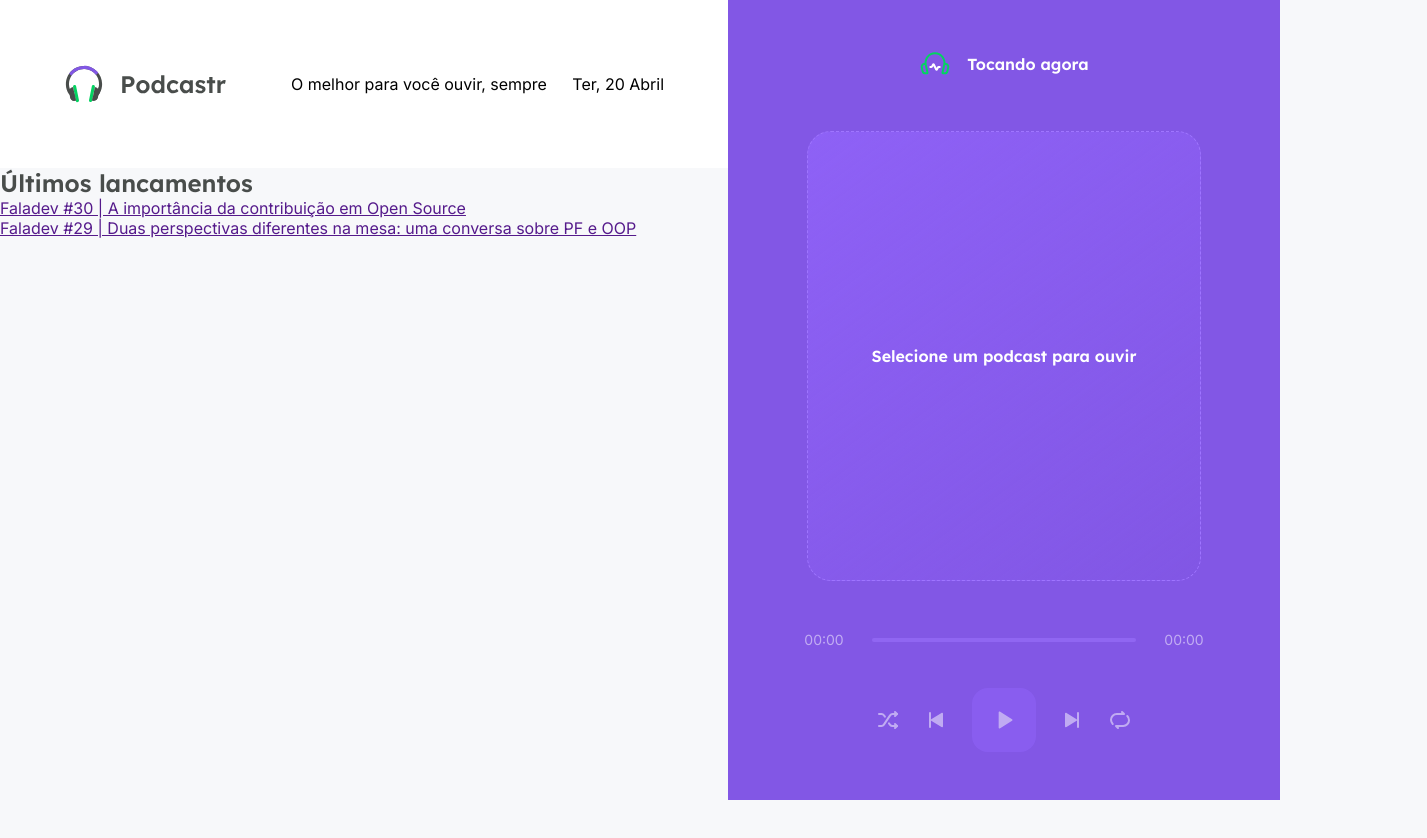
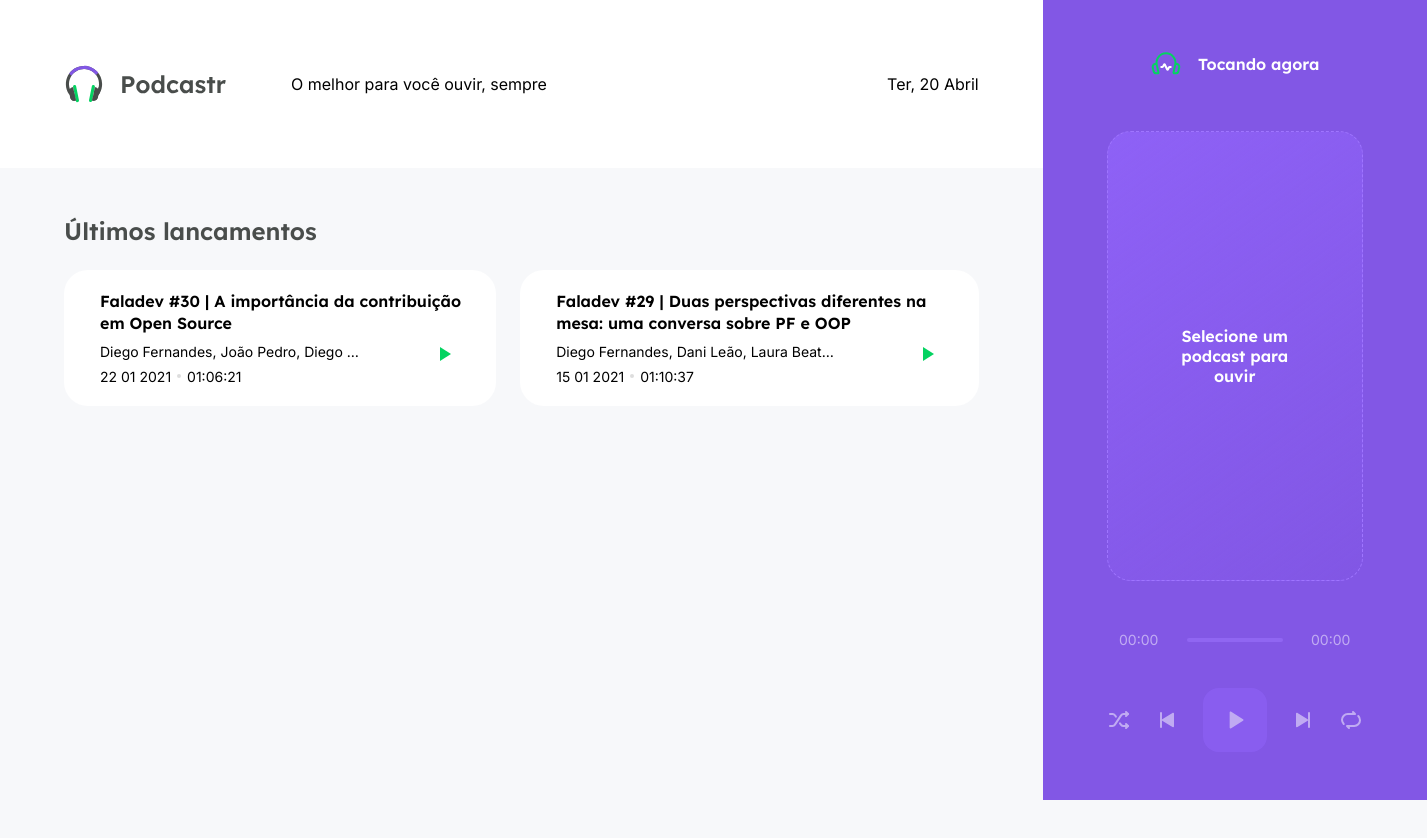
Before and after one commit to carlosemidio/podcastrnext, a Next.js app: page / in a window 1280 px wide. Shown: the top 838 px of the page, 1427 px wide, since content can reach past the window. Before the commit the page ends 800 px from the top, so only its background shows below. Built offline with nearby package versions, Linux system fonts and the light colour scheme; data requests are answered from the project's data file; grey boxes are pictures that could not be loaded.

Commit message:
Latest Episodes styles

```diff
--- /dev/null
+++ b/next.config.js
@@ -0,0 +1,5 @@
+module.exports = {
+  images: {
+    domains: ["storage.googleapis.com"],
+  },
+};
--- a/src/pages/home.module.scss
+++ b/src/pages/home.module.scss
@@ -0,0 +1,112 @@
+.homepage {
+  padding: 0 4rem;
+  height: calc(100vh - 6.5rem);
+
+  overflow-y: scroll;
+
+  h2 {
+    margin-top: 3rem;
+    margin-bottom: 1.5rem;
+  }
+}
+
+.latestEpisodes {
+  ul {
+    list-style: none;
+    display: grid;
+    grid-template-columns: repeat(2, 1fr);
+    gap: 1.5rem;
+
+    li {
+      background: var(--white);
+      border: 1px solid var(---gray-100);
+      padding: 1.25rem;
+      border-radius: 1.5rem;
+      position: relative;
+
+      display: flex;
+      align-items: center;
+
+      img {
+        width: 6rem;
+        height: 6rem;
+        border-radius: 1rem;
+      }
+
+      .episodeDetails {
+        flex: 1;
+        margin-left: 1rem;
+
+        a {
+          display: block;
+          color: var(--grey-800);
+          font-family: Lexend, sans-serif;
+          font-weight: 600;
+          text-decoration: none;
+          line-height: 1.4rem;
+
+          &:hover {
+            text-decoration: underline;
+          }
+        }
+
+        p {
+          font-size: 0.875rem;
+          margin-top: 0.5rem;
+          max-width: 70%;
+          white-space: nowrap;
+          overflow: hidden;
+          text-overflow: ellipsis;
+        }
+
+        span {
+          display: inline-block;
+          margin-top: 0.5rem;
+          font-size: 0.875rem;
+
+          &:last-child {
+            margin-left: 0.5rem;
+            padding-left: 0.5rem;
+            position: relative;
+
+            &::before {
+              content: "";
+              width: 4px;
+              height: 4px;
+              border-radius: 2px;
+              background: #ddd;
+              position: absolute;
+              left: 0;
+              top: 50%;
+              transform: translate(-50%, -50%);
+            }
+          }
+        }
+      }
+
+      button {
+        position: absolute;
+        right: 2rem;
+        bottom: 2rem;
+
+        width: 2.5rem;
+        height: 2.5rem;
+        background: var(--white);
+        border: 1px solid var(---gray-100);
+        border-radius: 0.675rem;
+        font-size: 0;
+
+        transition: filter 0.2s;
+
+        img {
+          width: 1.5rem;
+          height: 1.5rem;
+        }
+
+        &:hover {
+          filter: brightness(0.95);
+        }
+      }
+    }
+  }
+}
--- a/src/pages/index.tsx
+++ b/src/pages/index.tsx
@@ -1,4 +1,5 @@
 import { GetStaticProps } from "next";
+import Image from "next/image";
 import { format, parseISO } from "date-fns";
 import ptBR from "date-fns/locale/pt-BR";
 import { api } from "../services/api";
@@ -31,7 +32,22 @@
           {latestEpisodes.map((episode) => {
             return (
               <li key={episode.id}>
-                <a href="">{episode.title}</a>
+                <Image
+                  width={192}
+                  height={192}
+                  src={episode.thumbnail}
+                  alt={episode.title}
+                  objectFit="cover"
+                />
+                <div className={styles.episodeDetails}>
+                  <a href="">{episode.title}</a>
+                  <p>{episode.members}</p>
+                  <span>{episode.publishedAt}</span>
+                  <span>{episode.durationAsString}</span>
+                </div>
+                <button type="button">
+                  <img src="play-green.svg" alt="Tocar episódio" />
+                </button>
               </li>
             );
           })}
--- a/src/util/convertDurationToTimeString.ts
+++ b/src/util/convertDurationToTimeString.ts
@@ -1,6 +1,6 @@
 export function convertDurationToTimeString(duration: number) {
   const hours = Math.floor(duration / 3600);
-  const minutes = Math.floor(duration % 3600);
+  const minutes = Math.floor((duration % 3600) / 60);
   const seconds = duration % 60;
 
   const result = [hours, minutes, seconds]
```
